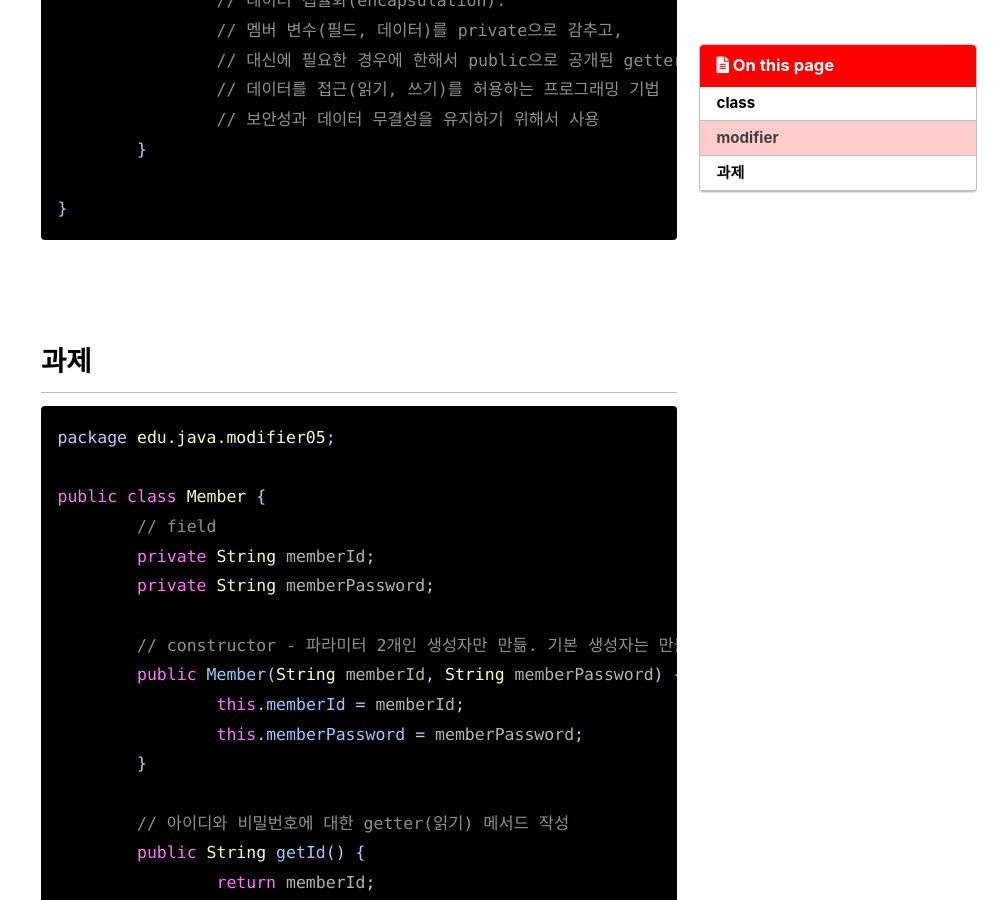
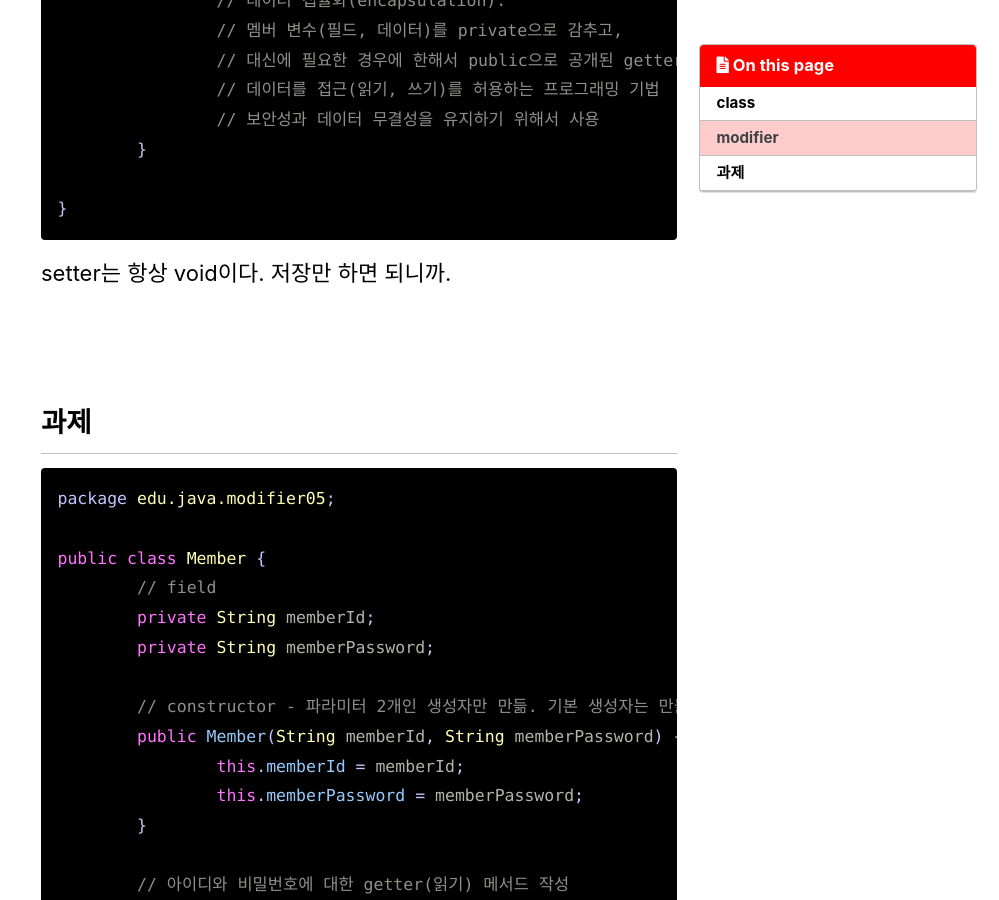
Before and after one commit to YUEUN328/YUEUN328.github.io, a Jekyll site: the page built from _posts/2021-11-12-twelve.md, in a window 1280 px wide and 900 px high, scrolled down 8283 px. Shown: the whole window, without its empty margins (281-1280 px from the left). Built offline with Jekyll 4.4.1, drawn with Linux system fonts in a browser that asks for light colours; cached includes are drawn as plain includes; comment, search, counter and statistics services are not loaded.

Commit message:
Update 2021-11-12-twelve.md

````diff
--- a/_posts/2021-11-12-twelve.md
+++ b/_posts/2021-11-12-twelve.md
@@ -295,6 +295,8 @@ public class ModifierMain04 {
 }
 ```
 
+setter는 항상 void이다. 저장만 하면 되니까.
+
 <br>
 
 ## 과제
````
